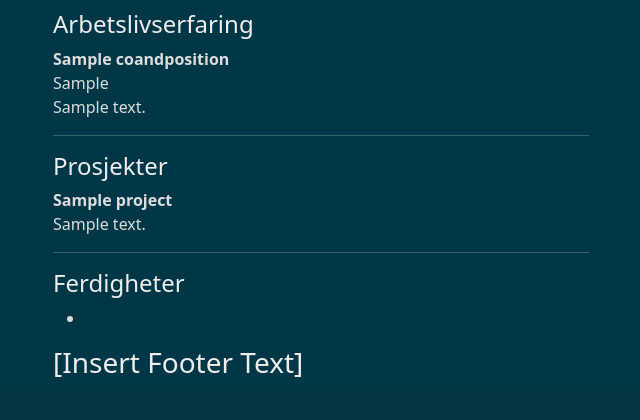
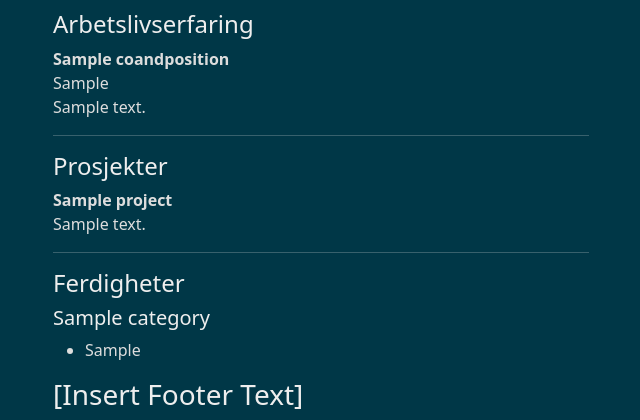
Before and after one commit to TheN4meless0ne/Den-store-f-rjulsoppgaven_YFF-Elias, a Flask app: template portfolio/templates/page/portfolio.html in a window 1280 px wide. Shown: the part 446-866 px from the top of the page, without its empty margins (29-669 px from the left). Before the commit the page ends 823 px from the top, so only its background shows below. Run offline with Flask 3, Linux system fonts and the light colour scheme; the template is opened without the code that fills it: most values are stand-ins (such as "Sample title", 1, 10 or a date in 2020); some libraries are stand-ins or nearby versions.

Commit message:
fixed skill website display

```diff
--- a/portfolio/templates/page/portfolio.html
+++ b/portfolio/templates/page/portfolio.html
@@ -56,12 +56,12 @@
                     {% endfor %}
                      <hr>
                      <h4>Ferdigheter</h4>
-                     {% for category, skills in info.skills | groupby('category') %}
+                     {% for skill_category in info.skills %}
                         <div class="skills_category">
-                            <h5>{{ category }}</h5>
+                            <h5>{{ skill_category.category }}</h5>
                             <ul>
-                                {% for skill in skills %}
-                                    <li>{{ skill.list }}</li>
+                                {% for skill in skill_category.skills %}
+                                    <li>{{ skill }}</li>
                                 {% endfor %}
                             </ul>
                         </div>
```
